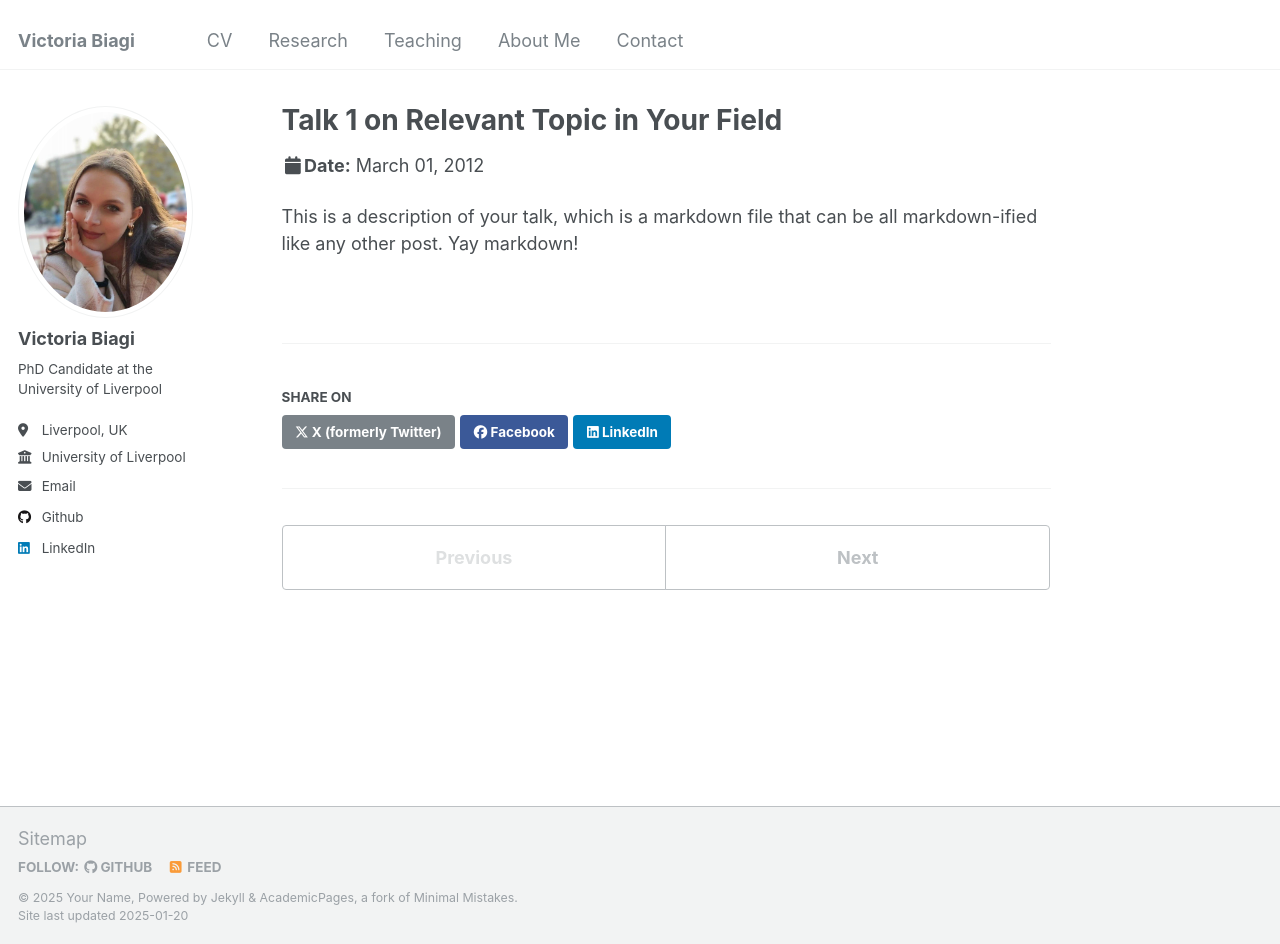
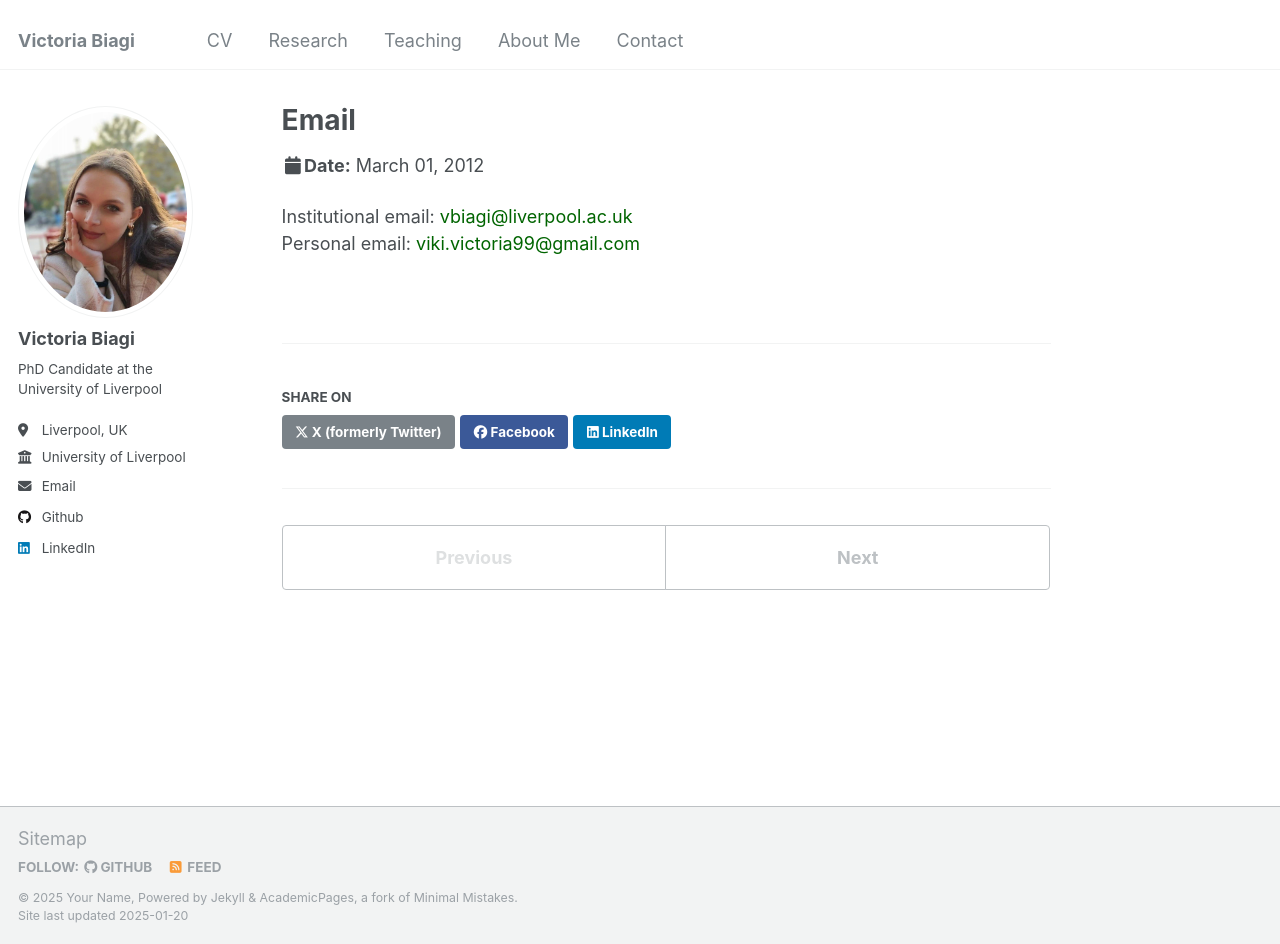
Before and after one commit to victoriabiagi/victoriabiagi.github.io, a Jekyll site: the page built from _talks/2012-03-01-talk-1.md, in a window 1280 px wide and 944 px high. Built offline with Jekyll 4.4.1, drawn with Linux system fonts in a browser that asks for light colours.

Commit message:
Update 2012-03-01-talk-1.md

```diff
--- a/_talks/2012-03-01-talk-1.md
+++ b/_talks/2012-03-01-talk-1.md
@@ -1,11 +1,13 @@
 ---
-title: "Talk 1 on Relevant Topic in Your Field"
+title: "Email"
 collection: talks
 type: "Talk"
 permalink: /talks/2012-03-01-talk-1
-venue: "UC San Francisco, Department of Testing"
-date: 2012-03-01
-location: "San Francisco, California"
+# venue: "UC San Francisco, Department of Testing"
+# date: 2012-03-01
+# location: "San Francisco, California"
 ---
 
-This is a description of your talk, which is a markdown file that can be all markdown-ified like any other post. Yay markdown!
+
+Institutional email: <span style="color: #006400;">vbiagi@liverpool.ac.uk</span><br>
+Personal email: <span style="color: #006400;">viki.victoria99@gmail.com</span>
```
